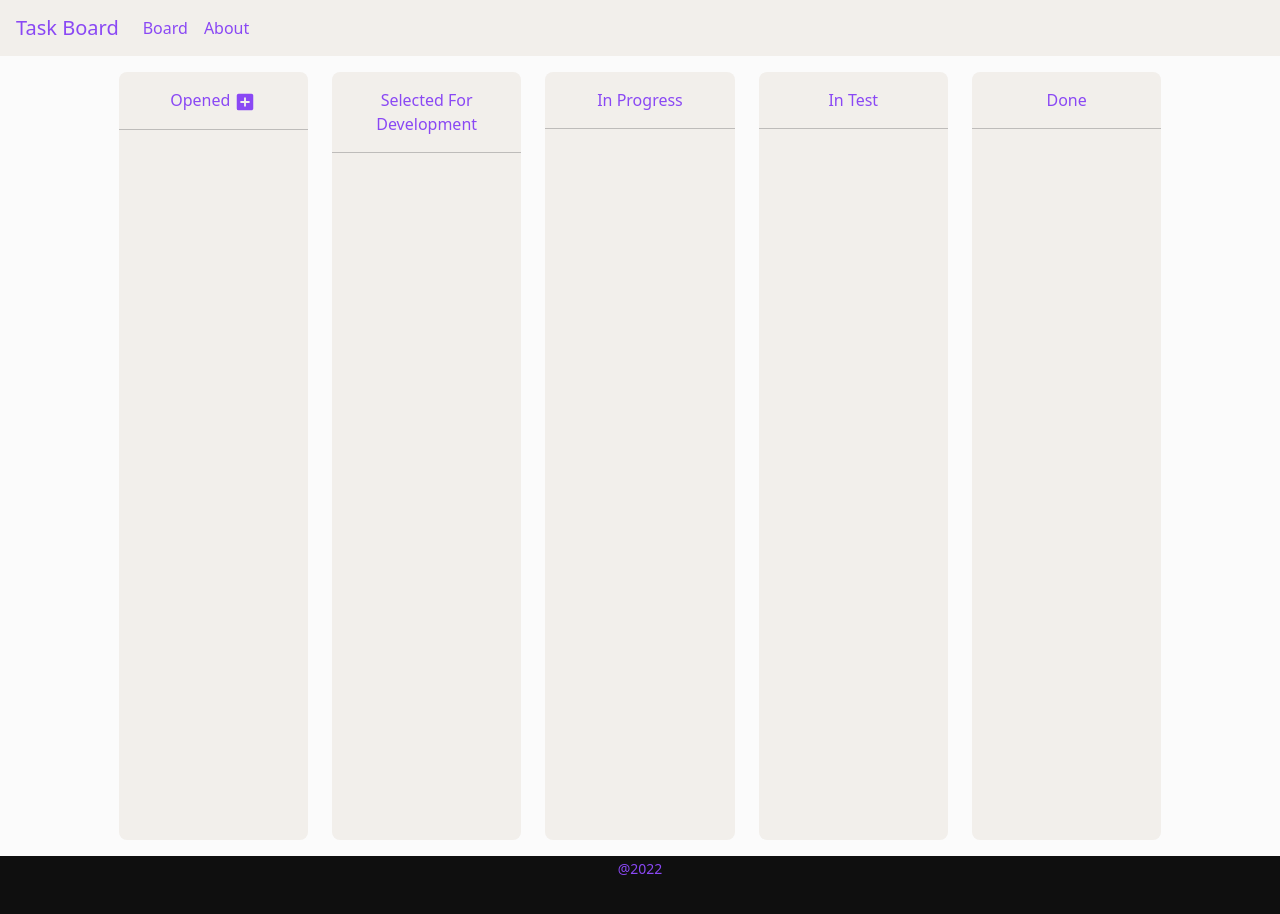
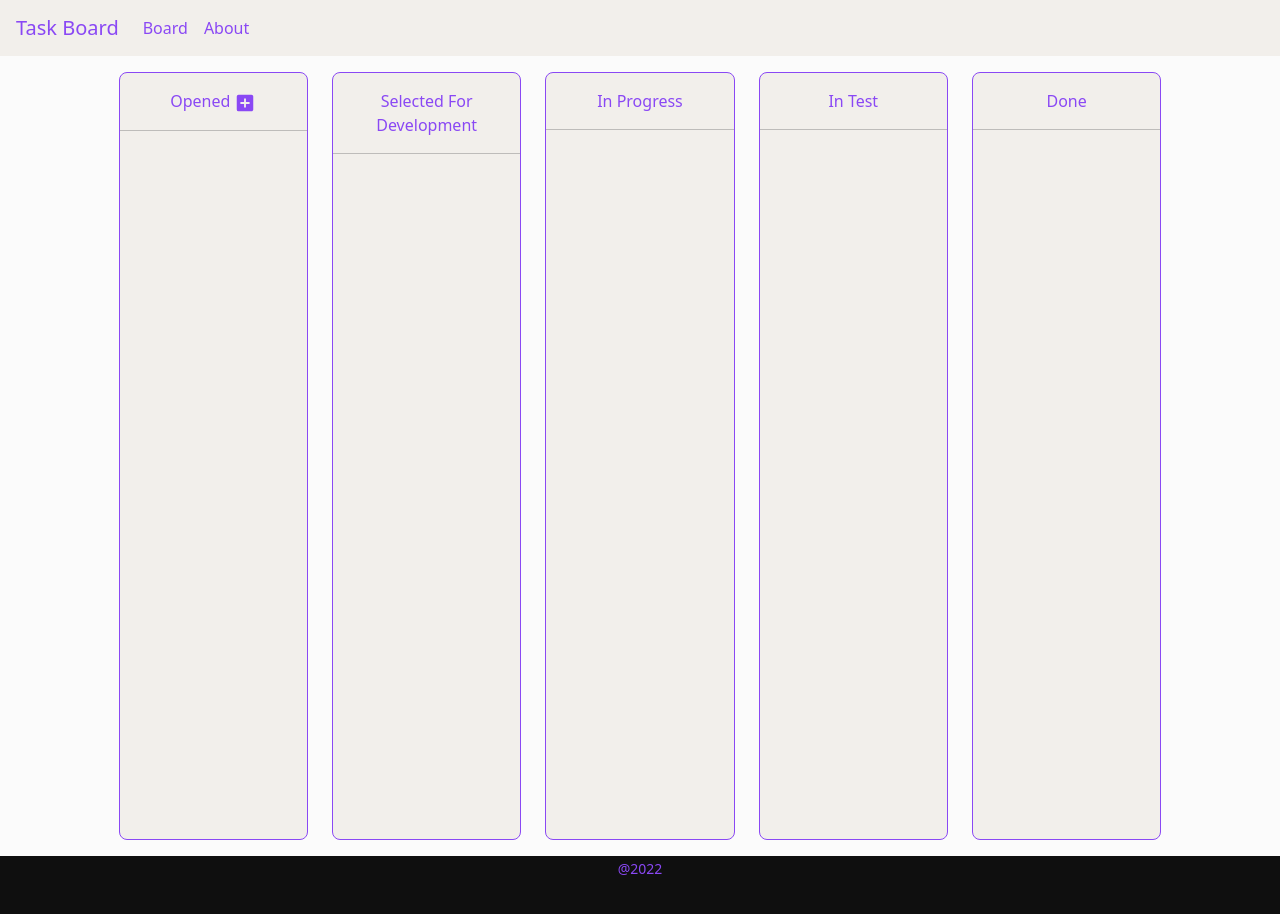
Before and after one commit to rdnbrs/Task-Board, a React app: page / in a window 1280 px wide. Shown: the top 914 px of the page. Built offline with nearby package versions, Linux system fonts and the light colour scheme.

Commit message:
border color

```diff
--- a/src/App.scss
+++ b/src/App.scss
@@ -63,10 +63,11 @@ h1 {
     background-color: #f2efeb;
     height: 48rem;
     border-radius: 8px;
+    border: solid;
+    border-color: #8a48f4;
     text-align: center;
     padding-top: 1rem;
     border-width: 1px;
-    border-color: #0f0f0f;
 }
 
 .task-insert-btn{
```
